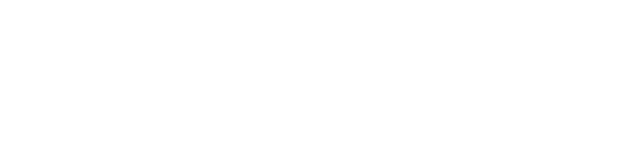
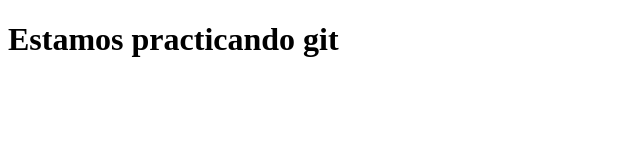
Before and after one commit to fzdocente/demogit, a plain HTML site: page index.html in a window 1280 px wide. Shown: the whole page, without its empty margins (0-640 px from the left). Drawn offline with Linux system fonts and the light colour scheme.

Commit message:
Revision 2

```diff
--- a/index.html
+++ b/index.html
@@ -6,6 +6,6 @@
     <title>Index</title>
 </head>
 <body>
-
+    <h1>Estamos practicando git</h1>
 </body>
 </html>
```
